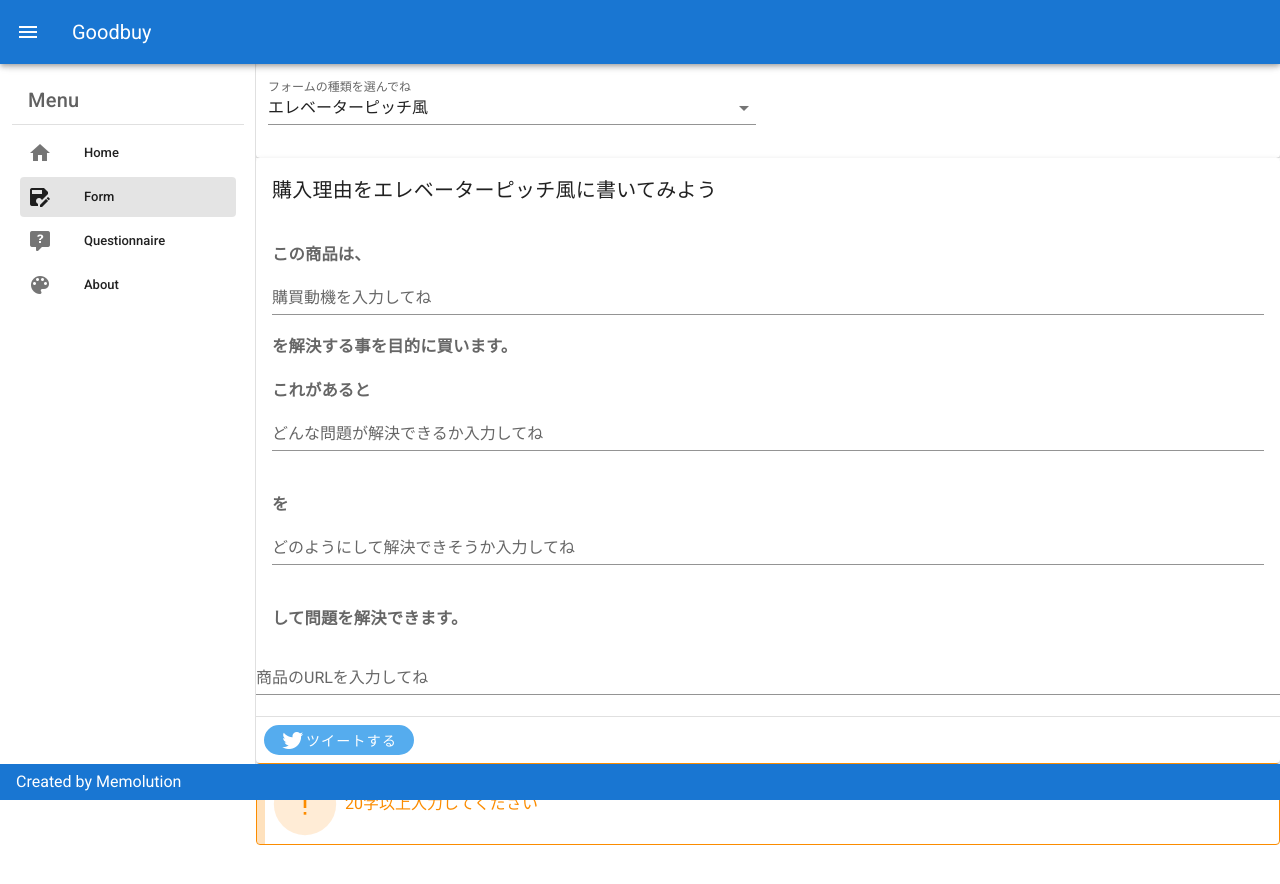
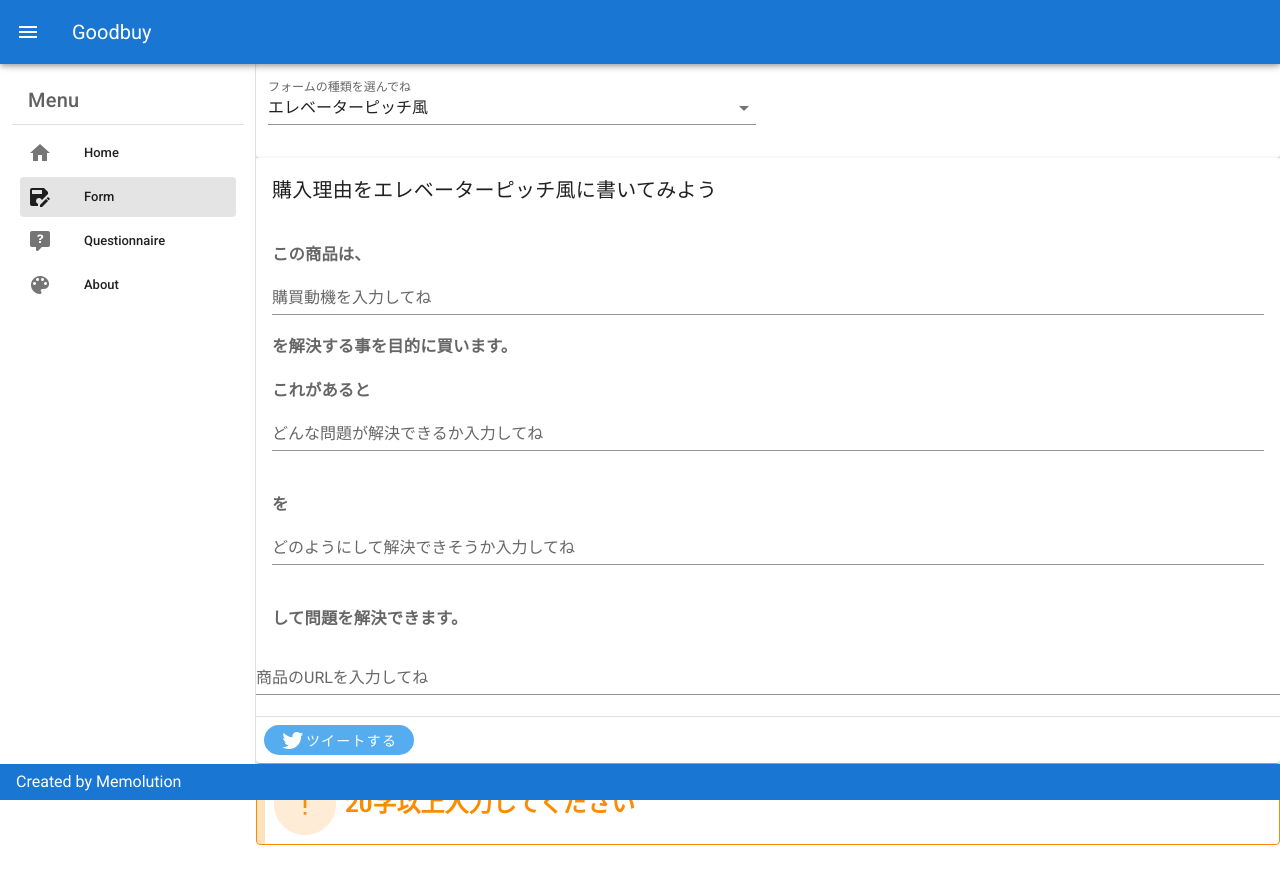
Before and after one commit to Last-Vega/Goodbuy, a Vue app in the folder frontend/: page /will in a window 1280 px wide. Both pictures are taken after a click on the button "ツイートする". Shown: the top 884 px of the page. Built offline with nearby package versions, Linux system fonts and the light colour scheme; no server answers.

Commit message:
Update WillForm.vue

```diff
--- a/frontend/src/components/WillForm.vue
+++ b/frontend/src/components/WillForm.vue
@@ -55,7 +55,7 @@
         prominent
         border="left"
         >
-        {{validation.validateResult}}
+        <h2>{{validation.validateResult}}</h2>
         </v-alert>
       </div>
       <div v-else-if=" this.validation.validateResult == '20字以上入力してください' || this.validation.validateResult == '熱入りすぎだよ！' ">
@@ -65,7 +65,7 @@
         prominent
         border="left"
         >
-        {{validation.validateResult}}
+        <h2>{{validation.validateResult}}</h2>
         </v-alert>
       </div>
     </v-app>
```
